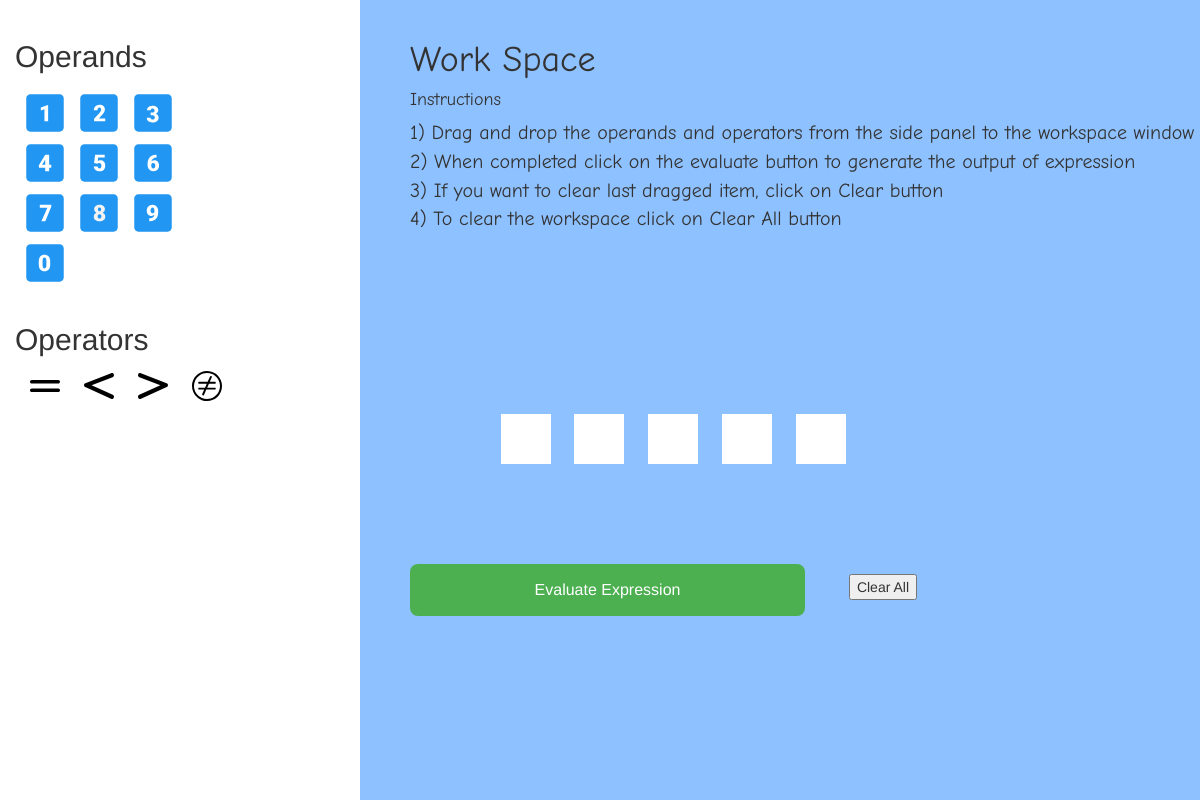
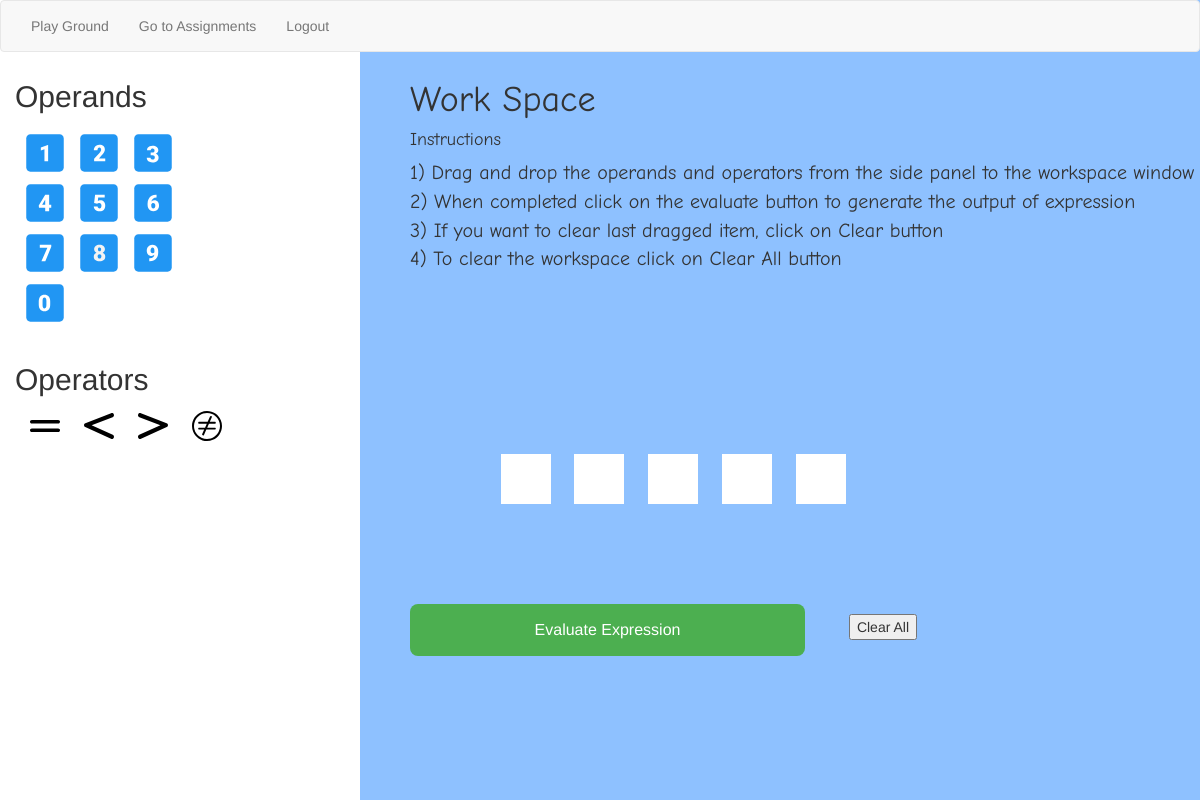
Before and after one commit to SER515Team22/SER515Team22, an Electron app: page mainWindowStd1.html in a window 1200 px wide. Drawn offline with nearby package versions, Linux system fonts and the light colour scheme.

Commit message:
Changed portal redirections

```diff
--- a/css/style.css
+++ b/css/style.css
@@ -5,11 +5,11 @@ body{
 .split {
   height: 100%;
   width: 70%;
-  position: fixed;
+  position: absolute;
   z-index: 1;
   top: 0;
   overflow-x: hidden;
-  padding-top: 20px;
+  padding-top: 60px;
 }
 
 .left {
--- a/mainWindowStd1.html
+++ b/mainWindowStd1.html
@@ -7,14 +7,15 @@ Author Name : Prashant Singh
 <html lang="en">
 <head>
 
+<script src="https://code.jquery.com/jquery-1.12.4.js"></script>
+<script src="https://code.jquery.com/ui/1.12.1/jquery-ui.js"></script>
+
 <link rel="stylesheet" type="text/css" href="css/style.css">
 
 <script src="https://maxcdn.bootstrapcdn.com/bootstrap/3.4.0/js/bootstrap.min.js"></script>
 <script src="https://ajax.googleapis.com/ajax/libs/jquery/3.4.1/jquery.min.js"></script>
 <link rel="stylesheet" href="https://maxcdn.bootstrapcdn.com/bootstrap/3.4.0/css/bootstrap.min.css">
 
-  <script src="https://code.jquery.com/jquery-1.12.4.js"></script>
-  <script src="https://code.jquery.com/ui/1.12.1/jquery-ui.js"></script>
   <script>
   $( function() {
     // run the currently selected effect
@@ -34,6 +35,23 @@ Author Name : Prashant Singh
 
 </head>
 <body>
+<div style="position: relative; z-index: 5">
+    <nav class="navbar navbar-default">
+    <div class="container-fluid">
+    <div class="navbar-header">
+
+    </div>
+    <ul class="nav navbar-nav">
+
+      <li><a href="mainWindowStd1.html">Play Ground</a></li>
+      <li><a href="studentAssignmentView.html">Go to Assignments</a></li>
+<!--       <li><a href="#">User Id</a></li> -->
+      <li><a href="loginIndex.html">Logout</a></li>
+    </ul>
+    </div>
+    </nav>
+</div>
+
 
     <div class="split left">
         <div>
@@ -123,17 +141,6 @@ Author Name : Prashant Singh
             <img src="" id = "">
             </div>
 
-<!--             <div class="empty">
-            <img src="" id = "">
-            </div>
-
-            <div class="empty">
-            <img src="" id = "">
-            </div>
-
-            <div class="empty">
-            <img src="" id = "">
-            </div> -->
         </div>
 <br><br><br><br><br><br><br><br>
         <div>
@@ -142,10 +149,6 @@ Author Name : Prashant Singh
             <td>
             <button id="button" onclick="">Clear All</button>
         </div>
-<!-- <br><br><br>
-        <div>
-            <button class="disabled_button" >CLear Last</button>
-        </div> -->
     </div>
 
 <script src="main1.js"></script>
```
Also changed, not shown: mainWindowStd6.html (renamed from mainWindow.html, +18 -0 lines).
